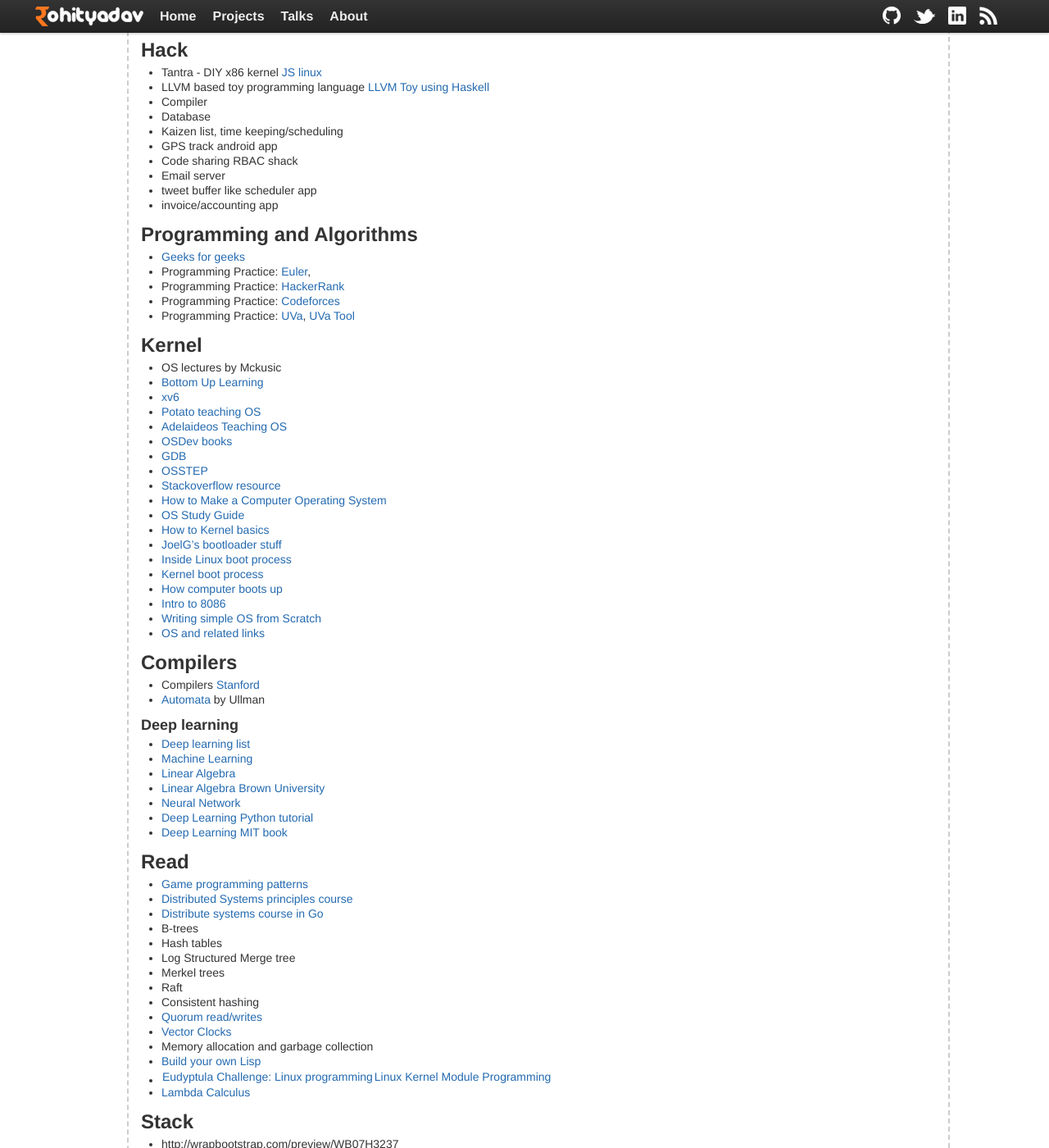
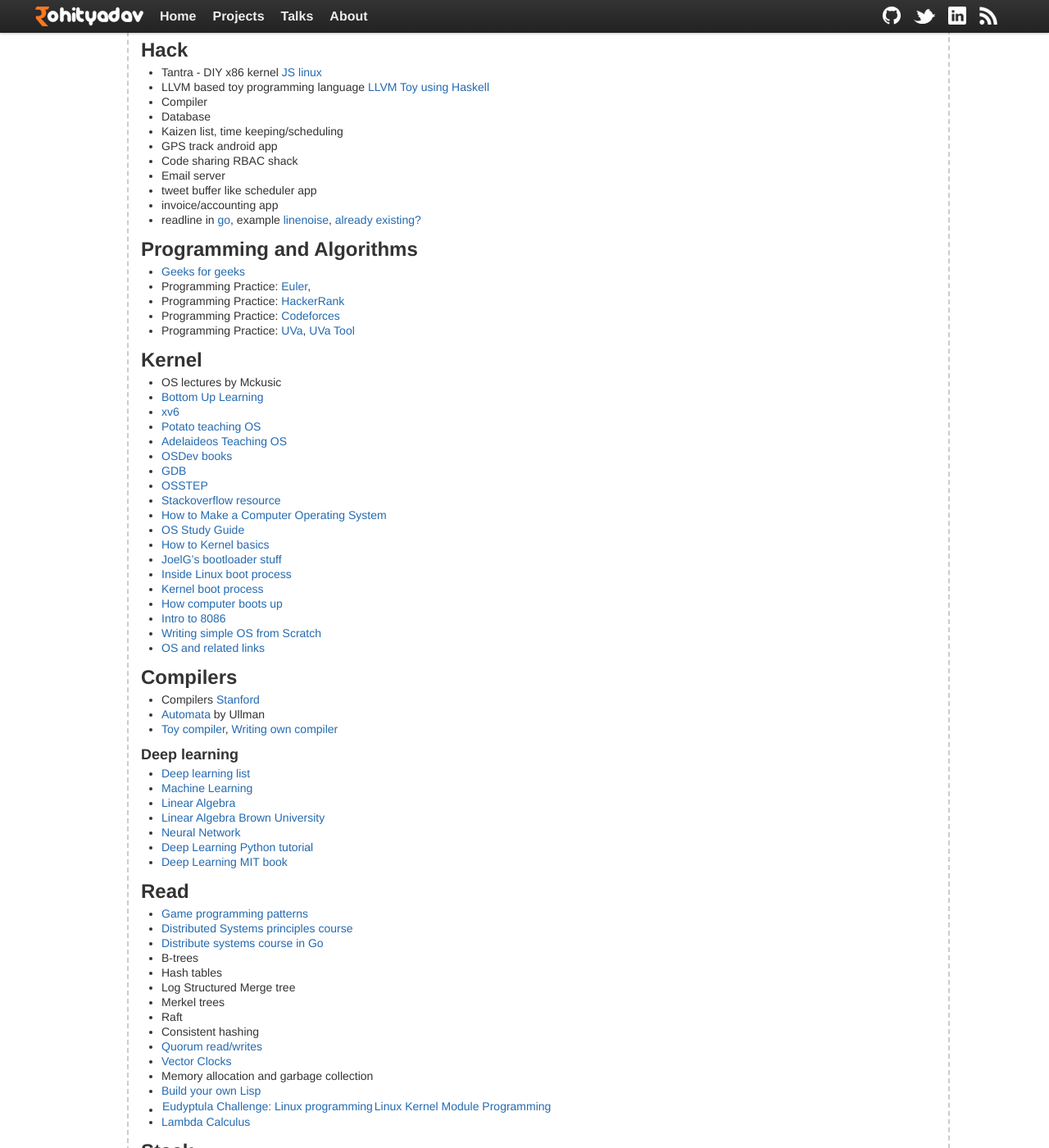
Before and after one commit to rohityadavcloud/rohityadavcloud.github.io, a Jekyll site: the page built from kaizen/index.markdown, in a window 1280 px wide and 1400 px high, scrolled down 673 px. Shown: the whole window at 82% size. Built offline with Jekyll 4.4.1, drawn with Linux system fonts in a browser that asks for light colours.

Commit message:
ku
Signed-off-by: Rohit Yadav <rohit@scaleninja.com>

```diff
--- a/kaizen/index.markdown
+++ b/kaizen/index.markdown
@@ -74,6 +74,7 @@
 - Email server
 - tweet buffer like scheduler app
 - invoice/accounting app
+- readline in [go](https://github.com/bhaisaab/currycli), example [linenoise](https://github.com/antirez/linenoise), [already](https://github.com/peterh/liner) [existing?](https://github.com/gobs/cmd)
 
 ## Programming and Algorithms
 
@@ -109,6 +110,7 @@
 
 - Compilers [Stanford](https://class.coursera.org/compilers-003/lecture)
 - [Automata](https://class.coursera.org/automata-002/lecture) by Ullman
+- [Toy compiler](https://github.com/lsegal/my_toy_compiler), [Writing own compiler](http://gnuu.org/2009/09/18/writing-your-own-toy-compiler/)
 
 ### Deep learning
 
```
